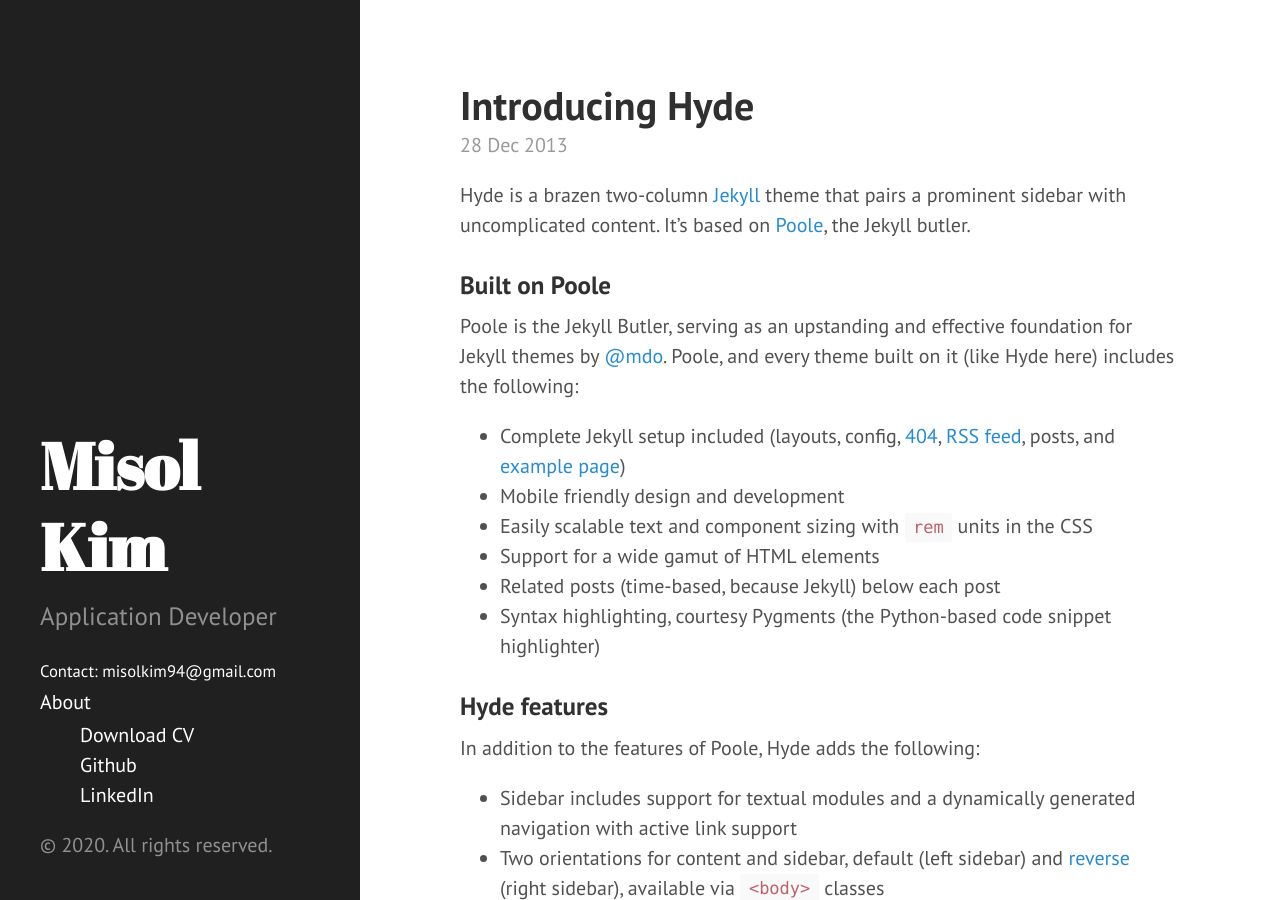
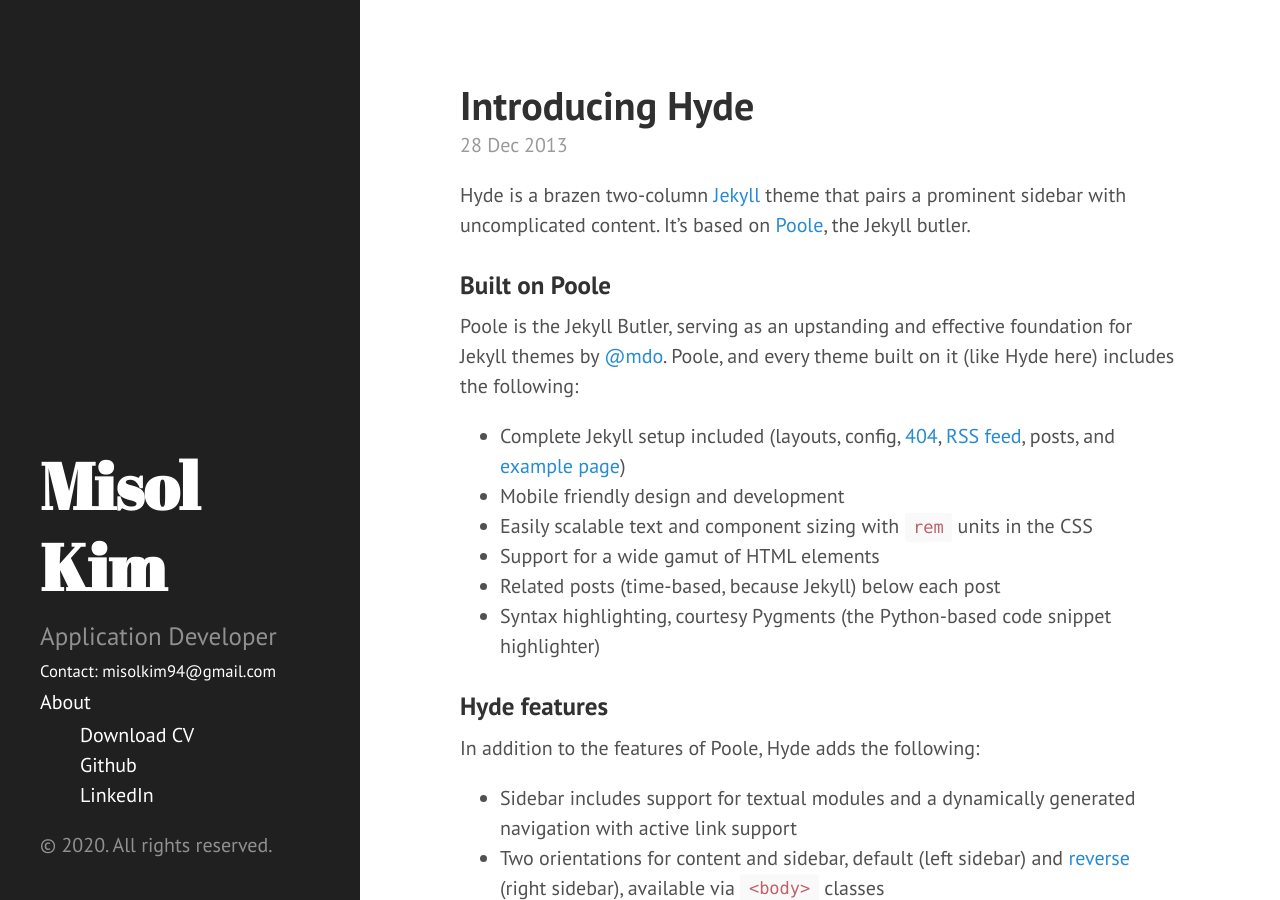
Before and after one commit to kim-misol/kim-misol.github.io, a Jekyll site: the page built from index.html, in a window 1280 px wide and 900 px high. Built offline with Jekyll 4.4.1, drawn with Linux system fonts in a browser that asks for light colours; Markdown is read by kramdown in place of the engine named in the settings; the list of posts is cut into pages by our own code.

Commit message:
Update sidebar.html

```diff
--- a/_includes/sidebar.html
+++ b/_includes/sidebar.html
@@ -7,7 +7,7 @@
         </a>
       </h1>
 <!--       <p class="lead">{{ site.description }}</p> -->
-      <p class="lead">Application Developer</p>
+      <p class="lead" style="margin-bottom:0px">Application Developer</p>
       <small><a href="mailto:misolkim94@gmail.com">Contact: misolkim94@gmail.com</a></small>
 
     </div>
```
